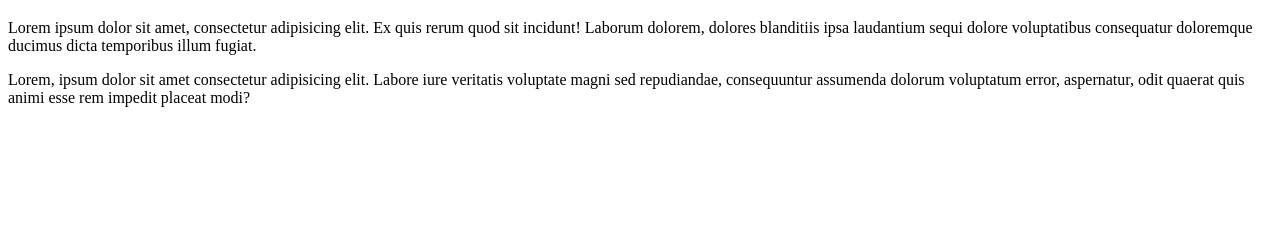
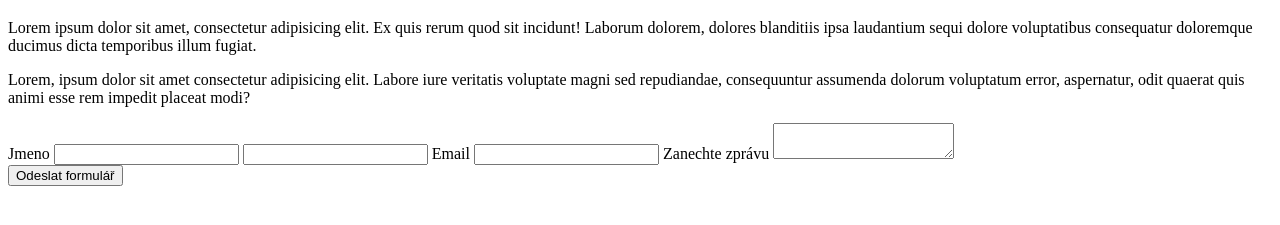
Before and after one commit to 66veronika/fiktivni-projekt, a plain HTML site: page index.html in a window 1280 px wide. Shown: the part 61-286 px from the top of the page. Drawn offline with Linux system fonts and the light colour scheme.

Commit message:
přidá formulář do indexu

```diff
--- a/index.html
+++ b/index.html
@@ -12,6 +12,20 @@
 
     <p>Lorem, ipsum dolor sit amet consectetur adipisicing elit. Labore iure veritatis voluptate magni sed repudiandae, consequuntur assumenda dolorum voluptatum error, aspernatur, odit quaerat quis animi esse rem impedit placeat modi?</p>
 
+    <form action="" method="post">
+        <label for="">Jmeno</label>
+        <input type="text" name="jmeno" id="">
+        <label for=""></label>
+        <input type="text" name="prijmeni" id="">
+        <label for="">Email</label>
+        <input type="email" name="email" id="">
+        <label for="">Zanechte zprávu</label>
+        <textarea name="zanechte-zpravu" id=""></textarea>
+        <br>
+        <button name="submit-kontakt"> Odeslat formulář</button>
+
+    </form>
+
 
     <script src="./js/main.js"></script>
 </body>
```
